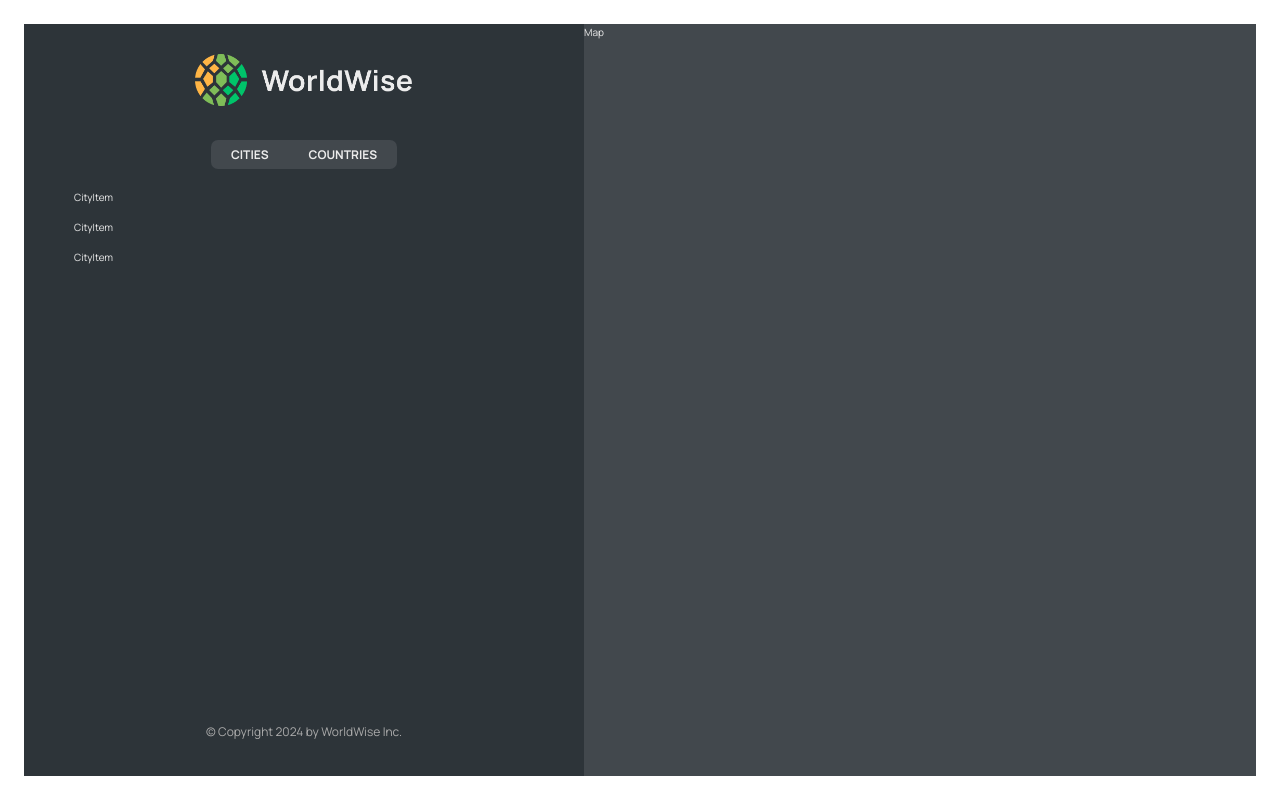
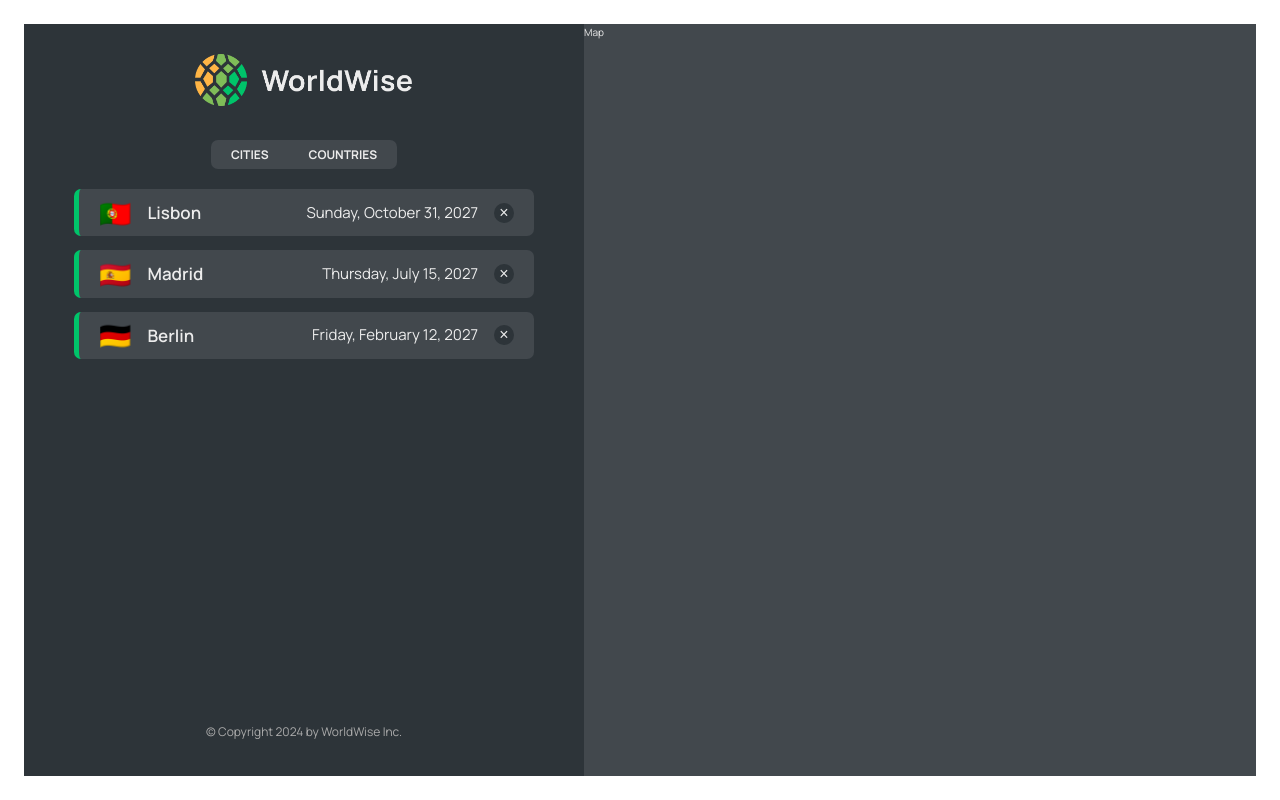
Before and after one commit to Akhi4009/worldwise, a React (Vite) app: page /app in a window 1280 px wide. Built offline with nearby package versions, Linux system fonts and the light colour scheme; data requests are answered from the project's data file.

Commit message:
create citycontext

```diff
--- a/src/App.jsx
+++ b/src/App.jsx
@@ -1,4 +1,4 @@
-import { useEffect, useState } from "react";
+
 import {BrowserRouter, Route, Routes} from "react-router-dom"
 import Homepage from "./pages/Homepage";
 import Product from "./pages/Product";
@@ -7,36 +7,21 @@ import PageNotFound from "./pages/PageNotFound"
 import AppLayout from "./pages/AppLayout";
 import Login from "./pages/Login";
 import CityList from "./components/city/CityList";
+import City from "./components/city/City";
+import CoutryList from "./components/country/CountryList";
+import { CityProvider } from "./components/context/CityContext";
 
 function App() {
- const [cities, setCities] = useState([])
- const [isLoading,setIsLoading] = useState(false);
-
- useEffect(()=>{
-  async function fetchCities(){
-    setIsLoading(true);
-    try {
-      const res = await fetch(`http://localhost:8000/cities`);
-      const data = await res.json();
-      setCities(data);
-    } catch (error) {
-      alert('There was an error loading data');
-    }finally{
-      setIsLoading(false);
-    }
-  }
-  fetchCities()
- },[])
-
-  return (
-    <>
+ return (
+    <CityProvider>
     <BrowserRouter>
     <Routes>
     <Route index element={<Homepage/>}/>
     <Route path="app" element={<AppLayout/>}>
-    <Route index element={<CityList cities={cities} isLoading={isLoading}/>} />
-    <Route path="cities" element={<CityList cities={cities} isLoading={isLoading}/>} />
-    <Route path="countries" element={<p>List of countries</p>} />
+    <Route index element={<CityList />} />
+    <Route path="cities" element={<CityList />} />
+    <Route path="cities/:id" element={<City/>} />
+    <Route path="countries" element={<CoutryList/>} />
     <Route path="form" element={<form>Form</form>} />
     </Route>
     <Route path="/product" element={<Product/>}/>
@@ -45,7 +30,7 @@ function App() {
     <Route path="*" element={<PageNotFound/>}/>
     </Routes>
     </BrowserRouter>
-    </>
+    </CityProvider>
   )
 }
 
--- a/src/components/city/City.jsx
+++ b/src/components/city/City.jsx
@@ -1,3 +1,4 @@
+import { useParams } from "react-router-dom";
 import styles from "./City.module.css";
 
 const formatDate = (date) =>
@@ -9,6 +10,7 @@ const formatDate = (date) =>
   }).format(new Date(date));
 
 function City() {
+  const {id} = useParams();
   // TEMP DATA
   const currentCity = {
     cityName: "Lisbon",
@@ -19,43 +21,46 @@ function City() {
 
   const { cityName, emoji, date, notes } = currentCity;
 
-  return (
-    <div className={styles.city}>
-      <div className={styles.row}>
-        <h6>City name</h6>
-        <h3>
-          <span>{emoji}</span> {cityName}
-        </h3>
-      </div>
+  return(
+    <h1>City</h1>
+  )
+  // return (
+  //   // <div className={styles.city}>
+  //   //   <div className={styles.row}>
+  //   //     <h6>City name</h6>
+  //   //     <h3>
+  //   //       <span>{emoji}</span> {cityName}
+  //   //     </h3>
+  //   //   </div>
 
-      <div className={styles.row}>
-        <h6>You went to {cityName} on</h6>
-        <p>{formatDate(date || null)}</p>
-      </div>
+  //   //   <div className={styles.row}>
+  //   //     <h6>You went to {cityName} on</h6>
+  //   //     <p>{formatDate(date || null)}</p>
+  //   //   </div>
 
-      {notes && (
-        <div className={styles.row}>
-          <h6>Your notes</h6>
-          <p>{notes}</p>
-        </div>
-      )}
+  //   //   {notes && (
+  //   //     <div className={styles.row}>
+  //   //       <h6>Your notes</h6>
+  //   //       <p>{notes}</p>
+  //   //     </div>
+  //   //   )}
 
-      <div className={styles.row}>
-        <h6>Learn more</h6>
-        <a
-          href={`https://en.wikipedia.org/wiki/${cityName}`}
-          target="_blank"
-          rel="noreferrer"
-        >
-          Check out {cityName} on Wikipedia &rarr;
-        </a>
-      </div>
+  //   //   <div className={styles.row}>
+  //   //     <h6>Learn more</h6>
+  //   //     <a
+  //   //       href={`https://en.wikipedia.org/wiki/${cityName}`}
+  //   //       target="_blank"
+  //   //       rel="noreferrer"
+  //   //     >
+  //   //       Check out {cityName} on Wikipedia &rarr;
+  //   //     </a>
+  //   //   </div>
 
-      <div>
-        <ButtonBack />
-      </div>
-    </div>
-  );
+  //   //   <div>
+  //   //     <ButtonBack />
+  //   //   </div>
+  //   // </div>
+  // );
 }
 
 export default City;
--- a/src/components/city/CityItem.jsx
+++ b/src/components/city/CityItem.jsx
@@ -1,8 +1,26 @@
 import React from 'react'
+import {Link} from "react-router-dom"
+import styles from "./CityItem.module.css";
 
-function CityItem() {
+const formatDate = (date) =>
+  new Intl.DateTimeFormat("en", {
+    day: "numeric",
+    month: "long",
+    year: "numeric",
+    weekday: "long",
+  }).format(new Date(date));
+
+function CityItem({city}) {
+  const {cityName, emoji, date, id} = city;
   return (
-    <div>CityItem</div>
+    <li >
+    <Link className={styles.cityItem} to={`${id}`}>
+    <span className={styles.emoji}>{emoji}</span>
+    <span className={styles.name}>{cityName}</span>
+    <time className={styles.date}>{formatDate(date)}</time>
+    <button className={styles.deleteBtn}>&times;</button>
+    </Link>
+    </li>
   )
 }
 
--- a/src/components/city/CityList.jsx
+++ b/src/components/city/CityList.jsx
@@ -2,10 +2,18 @@ import React from 'react'
 import styles from "./CityList.module.css";
 import Spinner from "../layout/Spinner";
 import CityItem from './CityItem';
+import Message from '../layout/Message';
+import { useCities } from '../context/CityContext';
 
-function CityList({cities,isLoading}) {
+
+function CityList() {
+
+  const {cities,isLoading} = useCities();
  if(isLoading) return <Spinner/>
-
+ if(!cities.length)
+return(
+  <Message message="Add your first city by clicking on a cityon the map"/>
+)
   return (
     <ul className={styles.cityList}>
    {cities?.map(city=><CityItem city={city} key={city.id}/>)}
--- /dev/null
+++ b/src/components/context/CityContext.jsx
@@ -0,0 +1,42 @@
+import { useContext } from "react";
+import { createContext, useState, useEffect } from "react"
+
+
+const CityContext = createContext()
+
+function CityProvider({children}) {
+    const [cities, setCities] = useState([])
+    const [isLoading,setIsLoading] = useState(false);
+
+ useEffect(()=>{
+  async function fetchCities(){
+    setIsLoading(true);
+    try {
+      const res = await fetch(`http://localhost:8000/cities`);
+      const data = await res.json();
+      setCities(data);
+    } catch (error) {
+      throw new Error('There was an error loading data');
+    }finally{
+      setIsLoading(false);
+    }
+  }
+  fetchCities()
+ },[])
+  return (
+    <CityContext.Provider value={{
+        cities,
+        isLoading,
+    }}>
+    {children}
+    </CityContext.Provider>
+  )
+}
+
+function useCities(){
+    const context = useContext(CityContext);
+    if(context === undefined) throw new Error("CityContext was used outside the CityProvider");
+    return context;
+}
+
+export  { CityProvider, useCities };
--- /dev/null
+++ b/src/components/country/CountryList.jsx
@@ -0,0 +1,18 @@
+import React from 'react'
+import styles from "./CountryList.module.css";
+import Spinner from "../layout/Spinner";
+import CountryItem from './CountryItem';
+import Message from '../layout/Message';
+import { useCities } from '../context/CityContext';
+
+function CountryList() {
+  const {cities:countries,isLoading} = useCities();
+ if(isLoading) return <Spinner/>
+  return (
+    <ul className={styles.countryList}>
+   {countries?.map(country=><CountryItem country={country} key={country.id}/>)}
+    </ul>
+  )
+}
+
+export default CountryList
```
Also changed, not shown: src/components/layout/Message.jsx (renamed from src/components/user/Message.jsx), src/components/layout/Message.module.css (renamed from src/components/user/Message.module.css).
